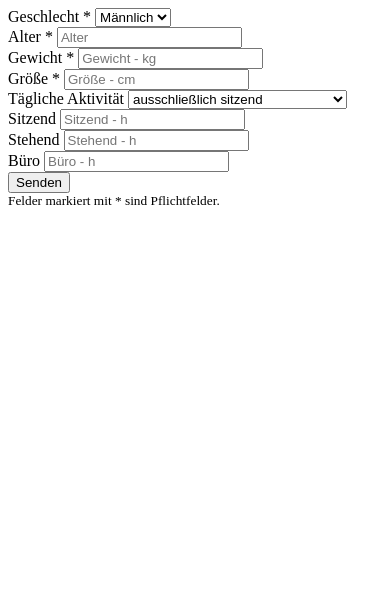
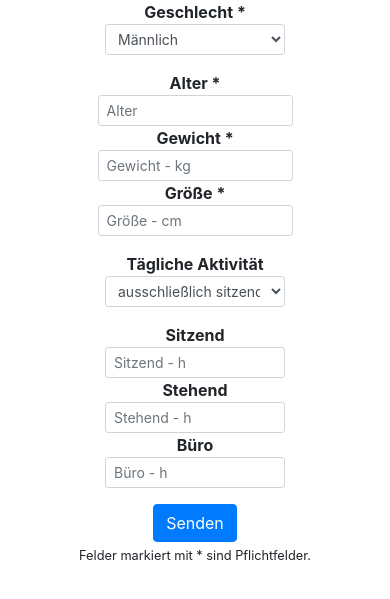
Before and after one commit to Jenby32/ITL12_Kalorienrechner, a PHP site: page / in a window 390 px wide. Shown: the top 599 px of the page. Run offline with PHP 8.4, Linux system fonts and the light colour scheme.

Commit message:
splitted html and php code into seperate files - implemented bootstrap to make everything look better

```diff
--- /dev/null
+++ b/index.html
@@ -0,0 +1,83 @@
+<!DOCTYPE html>
+<html>
+    <head>
+        <link rel="stylesheet" href="https://cdn.jsdelivr.net/npm/bootstrap@4.3.1/dist/css/bootstrap.min.css" integrity="sha384-ggOyR0iXCbMQv3Xipma34MD+dH/1fQ784/j6cY/iJTQUOhcWr7x9JvoRxT2MZw1T" crossorigin="anonymous">
+    </head>
+    <body>
+        <form method="POST">
+            <div class="form-group">
+                <div class="container text-center">
+                    <label class="text-center mb-0 font-weight-bold">Geschlecht *</label>
+                    <select class="form-control form-control-sm w-50 mx-auto mt-0" name="selectbox_gender" required="required">
+                        <option value="male">Männlich</option>
+                        <option value="female">Weiblich</option>
+                    </select>
+                </div>
+            </div>
+
+            <div class="form-group">
+                <div class="row text-center">
+                    <div class="col-md-4">
+                        <label class="text-center mb-0 font-weight-bold">Alter *</label>
+                        <input type="text" class="form-control form-control-sm w-50 mx-auto mt-0" name="text_age" placeholder="Alter" required="required">
+                    </div>
+                    <div class="col-md-4">
+                        <label class="text-center mb-0 font-weight-bold">Gewicht *</label>
+                        <input type="text" class="form-control form-control-sm w-50 mx-auto mt-0" name="text_weight" placeholder="Gewicht - kg" required="required">
+                    </div>
+                    <div class="col-md-4">
+                        <label class="text-center mb-0 font-weight-bold">Größe *</label>
+                        <input type="text" class="form-control form-control-sm w-50 mx-auto mt-0" name="text_height" placeholder="Größe - cm" required="required">
+                    </div>
+                </div>
+            </div>
+
+            <div class="form-group">
+                <div class="container text-center">
+                    <label class="text-center mb-0 font-weight-bold">Tägliche Aktivität</label>
+                    <select class="form-control form-control-sm w-50 mx-auto mt-0" name="selectbox_activity">
+                        <option value="only_sit">
+                        ausschließlich sitzend
+                        </option>
+
+                        <option value="mainly_sit">
+                        vorwiegend sitzend
+                        </option>
+
+                        <option value="mostly_sit">
+                        überwiegend sitzend
+                        </option>
+
+                        <option value="mainly_stand">
+                        hauptsächlich stehend
+                        </option>
+
+                        <option value="stressful_activity">
+                        körperlich anstrengende Arbeiten
+                        </option>
+                    </select>
+                </div>
+            </div>
+
+            <div class="form-group">
+                <div class="container text-center">
+                    <label class="text-center mb-0 font-weight-bold">Sitzend</label>
+                    <input type="text" class="form-control form-control-sm w-50 mx-auto mt-0" name="text_sitting" placeholder="Sitzend - h">
+                    <label class="text-center mb-0 font-weight-bold">Stehend</label>
+                    <input type="text" class="form-control form-control-sm w-50 mx-auto mt-0" name="text_standing" placeholder="Stehend - h">
+                    <label class="text-center mb-0 font-weight-bold">Büro</label>
+                    <input type="text" class="form-control form-control-sm w-50 mx-auto mt-0" name="text_office" placeholder="Büro - h">
+                </div>
+            </div>
+
+            <div class="form-group">
+                <div class="container text-center">
+                    <input type="submit" class="btn btn-primary" name="button_send" value="Senden">
+                    <p>
+                        <small>Felder markiert mit * sind Pflichtfelder.</small>
+                    </p>
+                </div>
+            </div>
+          </form>
+    </body>
+</html>
--- a/index.php
+++ b/index.php
@@ -1,71 +1,5 @@
-<form method="POST">
-  <div class="form-group">
-    <label>Geschlecht *</label> <select class="form-control" name="selectbox_gender" required="required">
-      <option value="male">
-        Männlich
-      </option>
-
-      <option value="female">
-        Weiblich
-      </option>
-    </select>
-  </div>
-
-  <div class="form-group">
-    <label>Alter *</label> <input type="text" class="form-control" name="text_age" placeholder="Alter" required="required">
-  </div>
-
-  <div class="form-group">
-    <label>Gewicht *</label> <input type="text" class="form-control" name="text_weight" placeholder="Gewicht - kg" required="required">
-  </div>
-
-  <div class="form-group">
-    <label>Größe *</label> <input type="text" class="form-control" name="text_height" placeholder="Größe - cm" required="required">
-  </div>
-
-  <div class="form-group">
-    <label>Tägliche Aktivität</label> <select class="form-control" name="selectbox_activity">
-      <option value="only_sit">
-        ausschließlich sitzend
-      </option>
-
-      <option value="mainly_sit">
-        vorwiegend sitzend
-      </option>
-
-      <option value="mostly_sit">
-        überwiegend sitzend
-      </option>
-
-      <option value="mainly_stand">
-        hauptsächlich stehend
-      </option>
-
-      <option value="stressful_activity">
-        körperlich anstrengende Arbeiten
-      </option>
-    </select>
-  </div>
-
-  <div class="form-group">
-    <label>Sitzend</label> <input type="text" class="form-control" name="text_sitting" placeholder="Sitzend - h">
-  </div>
-
-  <div class="form-group">
-    <label>Stehend</label> <input type="text" class="form-control" name="text_standing" placeholder="Stehend - h">
-  </div>
-
-  <div class="form-group">
-    <label>Büro</label> <input type="text" class="form-control" name="text_office" placeholder="Büro - h">
-  </div>
-
-  <div class="form-group">
-    <input type="submit" class="btn btn-primary" name="button_send" value="Senden">
-  </div><small>Felder markiert mit * sind Pflichtfelder.</small>
-</form>
-
 <?php
-
+    include('index.html');
     function getPalAvg($factors, $sittingH, $officeH, $standingH) {
         /*
           Bsp: 4 h sitzend, 6 h Büro, 2 h stehend/gehend = 12 h Gesamt dh. 12 h Schlaf bleiben übrig.
```
